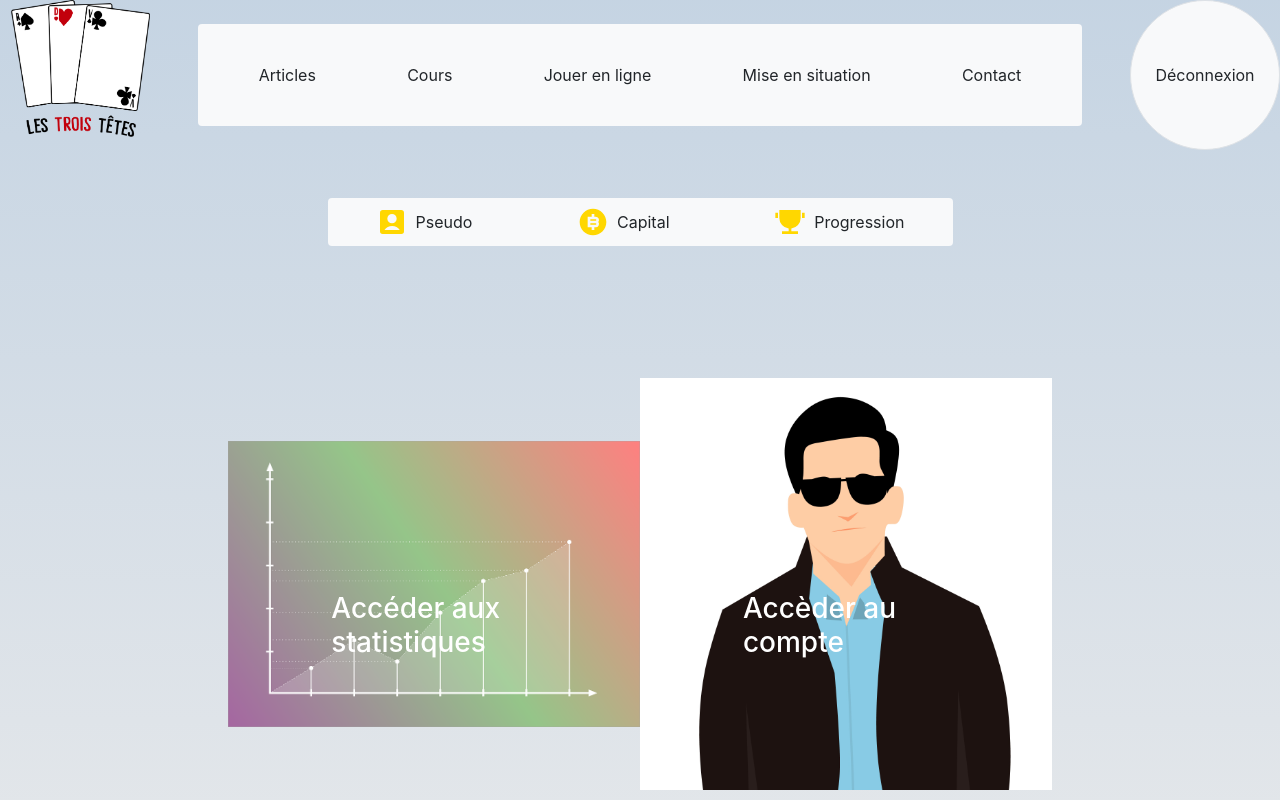
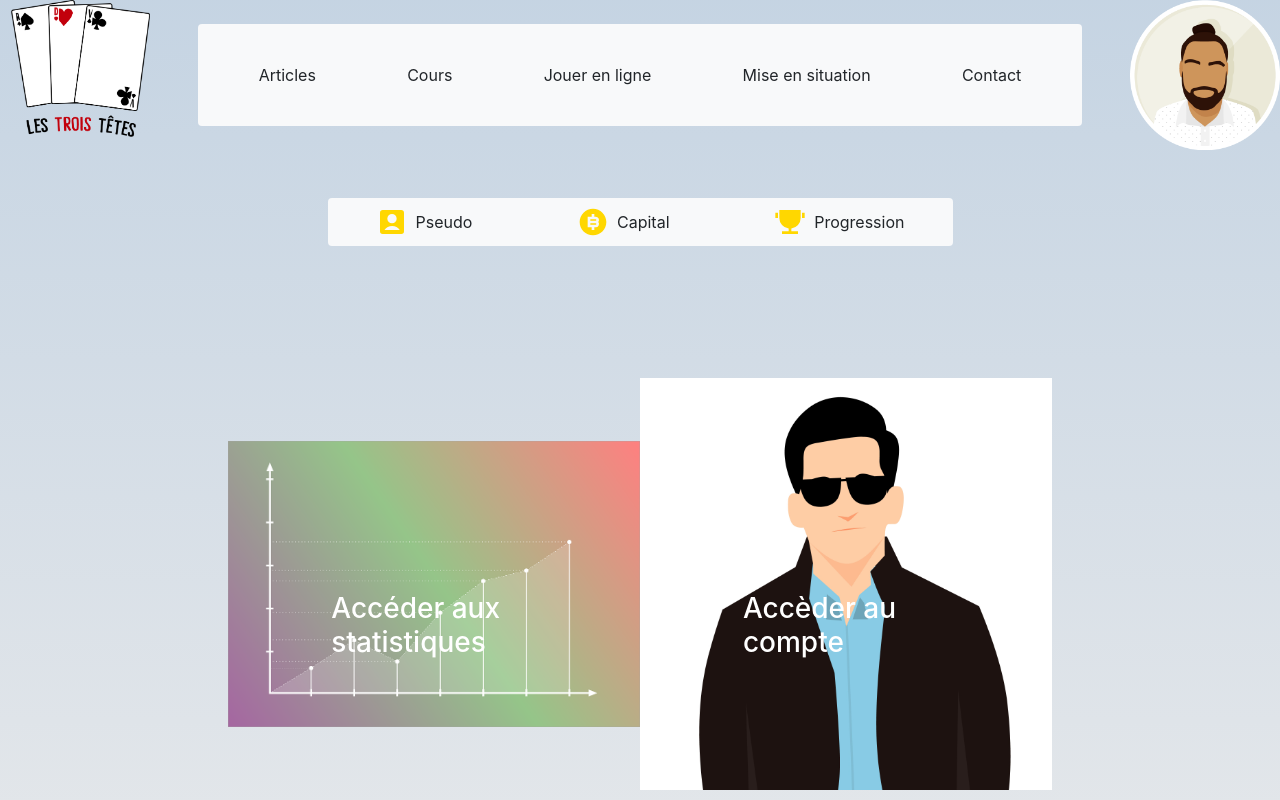
Before and after one commit to ThomFDV/projet-annuel-les-trois-tetes, an Angular app in the folder my-app/: page /account in a window 1280 px wide. Shown: the top 800 px of the page. Built offline with nearby package versions, Linux system fonts and the light colour scheme.

Commit message:
Add deconnexion btn

```diff
--- a/my-app/src/app/app.component.html
+++ b/my-app/src/app/app.component.html
@@ -9,9 +9,10 @@
             </ul>
         </nav>
         <div>
-            <img src="../assets/images/thomas.png" alt="user icon" width="150" routerLink="login" *ngIf="!user">
-            <div class="rounded-circle border bg-light" style="width: 150px;height: 150px" *ngIf="user" (click)="logout()">
-                <p class="deconnected">Déconnexion</p>
+            <img src="../assets/images/thomas.png" alt="user icon" width="150" routerLink="login" *ngIf="!token()">
+            <div class="d-flex align-items-center flex-wrap rounded-circle border bg-img-account" style="width: 150px;height: 150px" *ngIf="token()">
+                <p class="m-auto" (click)="logout()">Déconnexion</p>
+                <p class="m-auto" routerLink="/account">Mon Compte</p>
             </div>
         </div>
     </section>
--- a/my-app/src/app/app.component.scss
+++ b/my-app/src/app/app.component.scss
@@ -5,9 +5,7 @@
   text-align: center;
 }
 
-.deconnected {
-  text-align: center;
-  position: relative;
-  top: 50%;
-  transform: translateY(-50%);
+.bg-img-account {
+  background-image: url("../assets/images/thomas.png");
+  background-size: cover;
 }
--- a/my-app/src/app/app.component.ts
+++ b/my-app/src/app/app.component.ts
@@ -17,6 +17,10 @@ export class AppComponent implements OnInit{
   ngOnInit() {
   }
 
+  token(): string {
+    return this.userService.getToken();
+  }
+
   logout(): void {
     this.userService.signOut();
     this.router.navigate(['/']);
--- a/my-app/src/app/services/user.service.ts
+++ b/my-app/src/app/services/user.service.ts
@@ -33,4 +33,8 @@ export class UserService {
         delete (<any>window).user;
         alert('Deconnected! See you soon!');
     }
+
+    getToken(): string {
+        return window.localStorage.getItem('AuthToken');
+    }
 }
```
